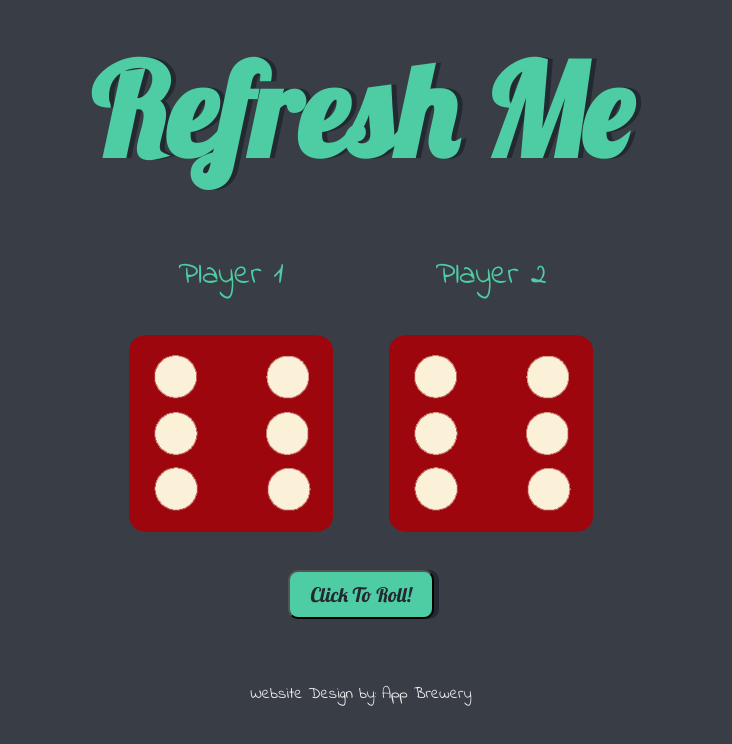
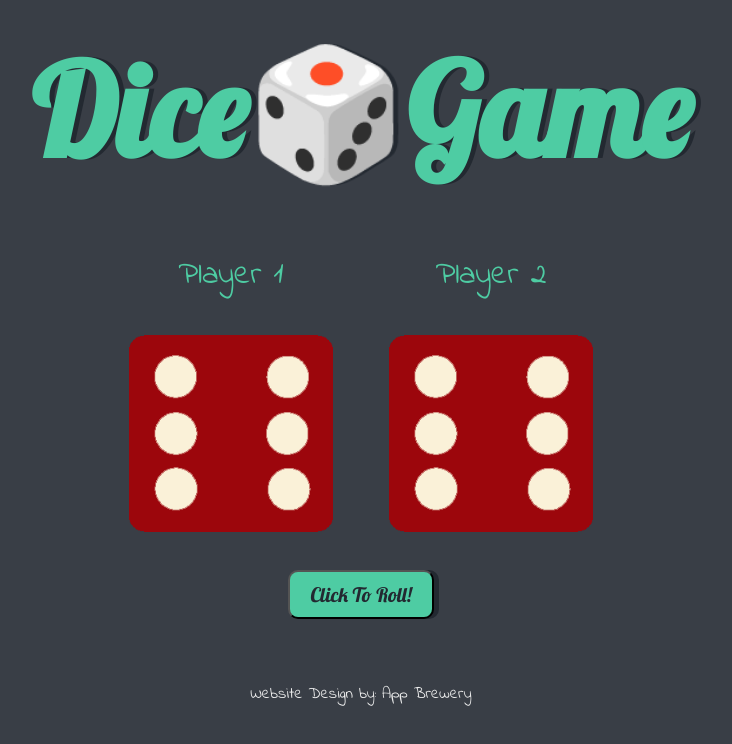
Before and after one commit to mdzoul/Dice-Game, a plain HTML site: page index.html in a window 1280 px wide. Shown: the whole page, without its empty margins (279-1011 px from the left). Drawn offline with Linux system fonts and the light colour scheme.

Commit message:
Updated title

```diff
--- a/index.html
+++ b/index.html
@@ -2,7 +2,7 @@
 <html lang="en" dir="ltr">
   <head>
     <meta charset="utf-8">
-    <title>Dicee</title>
+    <title>Dice Game</title>
     <link rel="stylesheet" href="styles.css">
     <link rel="javascript" href="index.js">
     <link href="https://fonts.googleapis.com/css?family=Indie+Flower|Lobster" rel="stylesheet">
@@ -10,7 +10,7 @@
   <body>
 
     <div class="container">
-      <h1 class="title">Refresh Me</h1>
+      <h1 class="title">Dice🎲Game</h1>
 
       <div class="dice">
         <p>Player 1</p>
```
